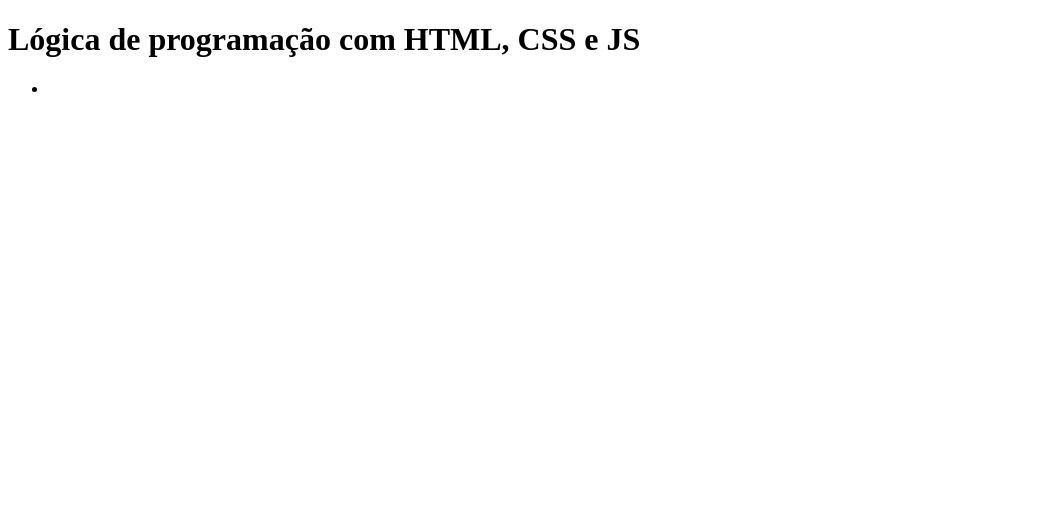
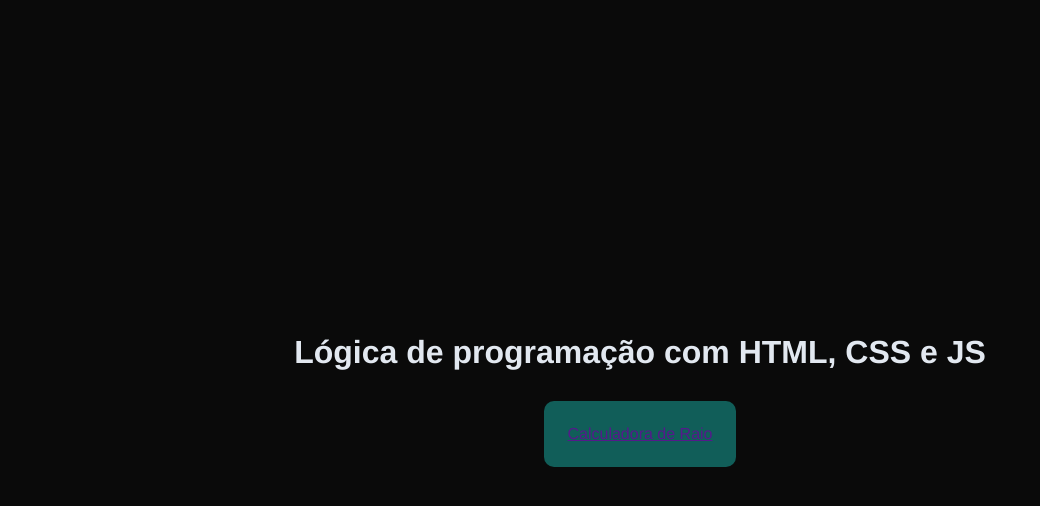
Before and after one commit to fernandocosta22ta/Atividade-7, a plain HTML site: page index.html in a window 1280 px wide. Shown: the whole page, without its empty margins (0-1040 px from the left). Drawn offline with Linux system fonts and the light colour scheme.

Commit message:
style:add new styles for style.css

```diff
--- a/index.html
+++ b/index.html
@@ -1,6 +1,7 @@
 <!DOCTYPE html>
 <html lang="en">
 <head>
+    <link rel="stylesheet" href="./style.css">
     <meta charset="UTF-8">
     <meta name="viewport" content="width=device-width, initial-scale=1.0">
     <title>Lógica de programação com HTML, CSS e JS</title>
@@ -13,7 +14,7 @@
     <nav>
         <ul>
             <li>
-                <a href="Calculadora de Raio"></a>
+                <a href="">Calculadora de Raio</a>
             </li>
         </ul>
     </nav>
--- a/style.css
+++ b/style.css
@@ -0,0 +1,34 @@
+* {
+    margin: 0;
+    padding: 0;
+    box-sizing: border-box;
+    font-family: 'Franklin Gothic Medium', 'Arial Narrow', Arial, sans-serif;
+}
+
+:root {
+    --main-background: #0a0a0a;
+    --text-color: #e2e8f0;
+    --nav-background: #115e59;
+}
+
+body {
+    background: var(--main-background);
+    color: var(--text-color);
+    display: flex;
+    flex-direction: column;
+    min-height: 100svh;
+    justify-content: center;
+    align-items: center;
+    gap: 30px;
+}
+
+nav {
+    background: var(--nav-background);
+    width: fit-content;
+    padding: 24px;
+    border-radius: 10px;
+}
+
+ul, li {
+    list-style: none;
+}
```
